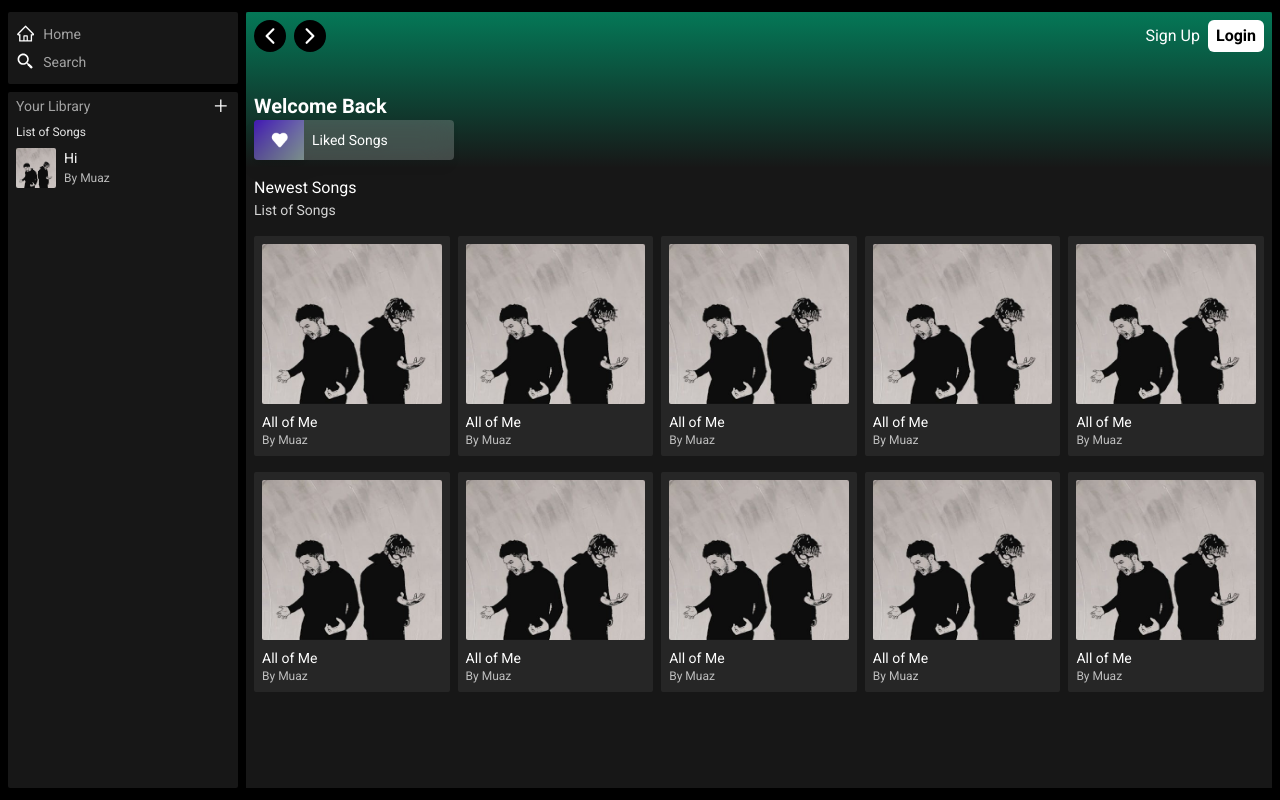
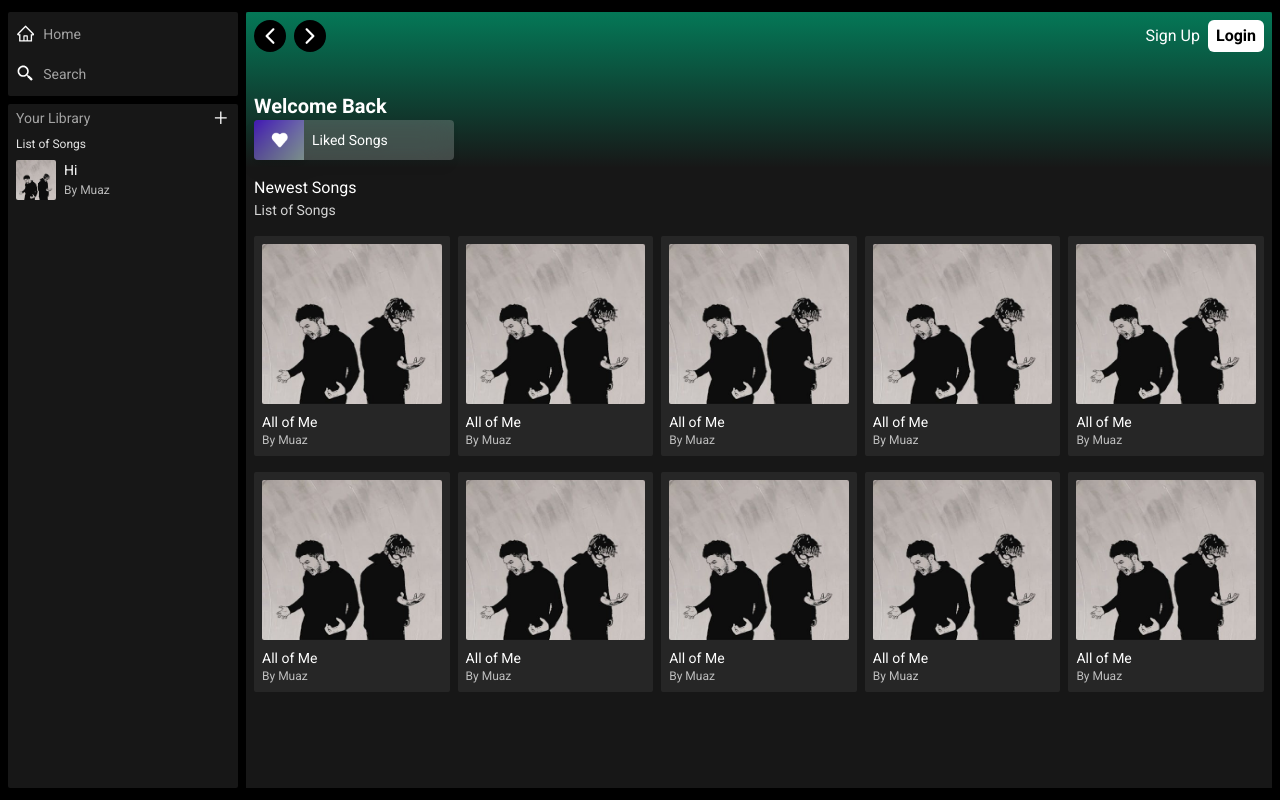
Before and after one commit to Muazzia/Spotify, a React (Vite) app: page / in a window 1280 px wide. Built offline with nearby package versions, Linux system fonts and the light colour scheme.

Commit message:
added space

```diff
--- a/src/components/Aside.tsx
+++ b/src/components/Aside.tsx
@@ -23,7 +23,7 @@ const Aside = () => {
   );
   return (
     <aside className="space-y-2 hidden sm:flex flex-col ">
-      <Sidebar className="space-y-2 py-3 ">
+      <Sidebar className="space-y-5 py-3 ">
         {routes.map((r, i) => (
           <SidebarItem key={i}>
             {r.icon}
```
